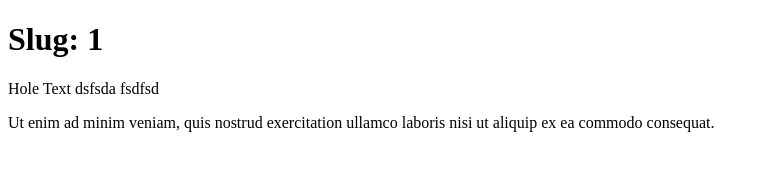
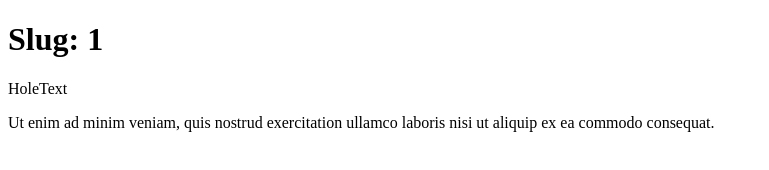
Before and after one commit to lequanghuyst1/next-jest-cicd, a Next.js app: page /blog/1 in a window 1280 px wide. Shown: the top 170 px of the page, without its empty margins (0-769 px from the left). Built offline with nearby package versions, Linux system fonts and the light colour scheme.

Commit message:
Update page.tsx

```diff
--- a/app/blog/[slug]/page.tsx
+++ b/app/blog/[slug]/page.tsx
@@ -13,7 +13,7 @@ export default function Page({ params }: Params) {
     <div>
       <h1>Slug: {params.slug}</h1>
       <p>
-        Hole Text dsfsda fsdfsd
+        HoleText
       </p>
       <p>
         Ut enim ad minim veniam, quis nostrud exercitation ullamco laboris nisi
```
